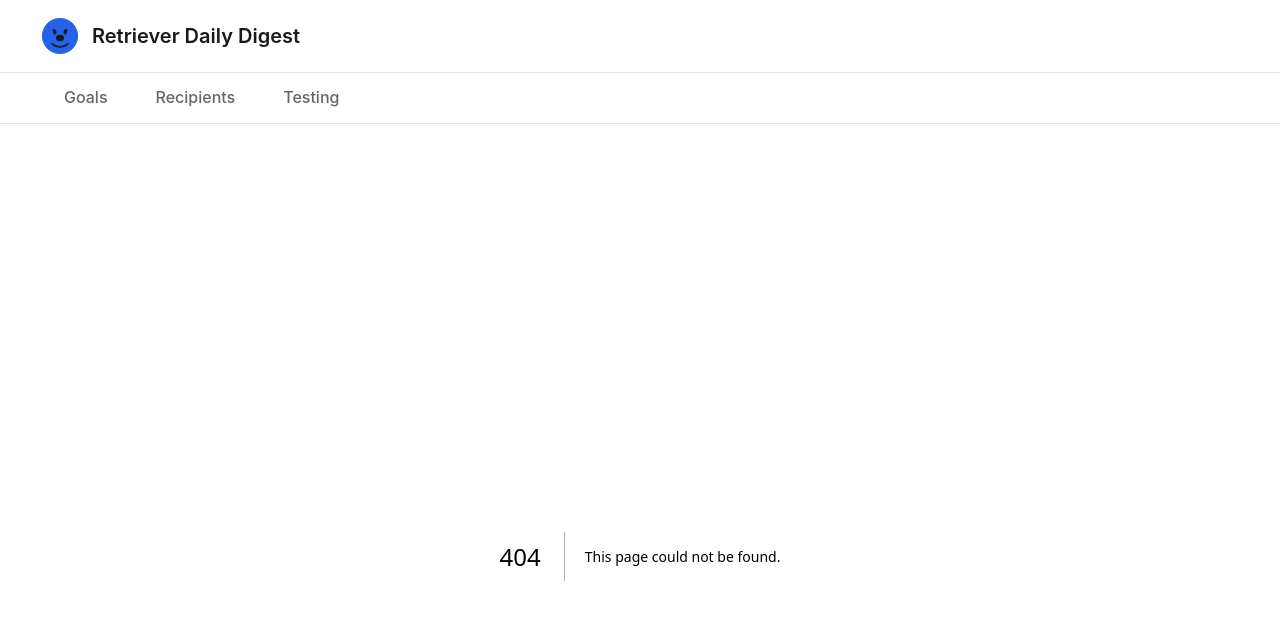
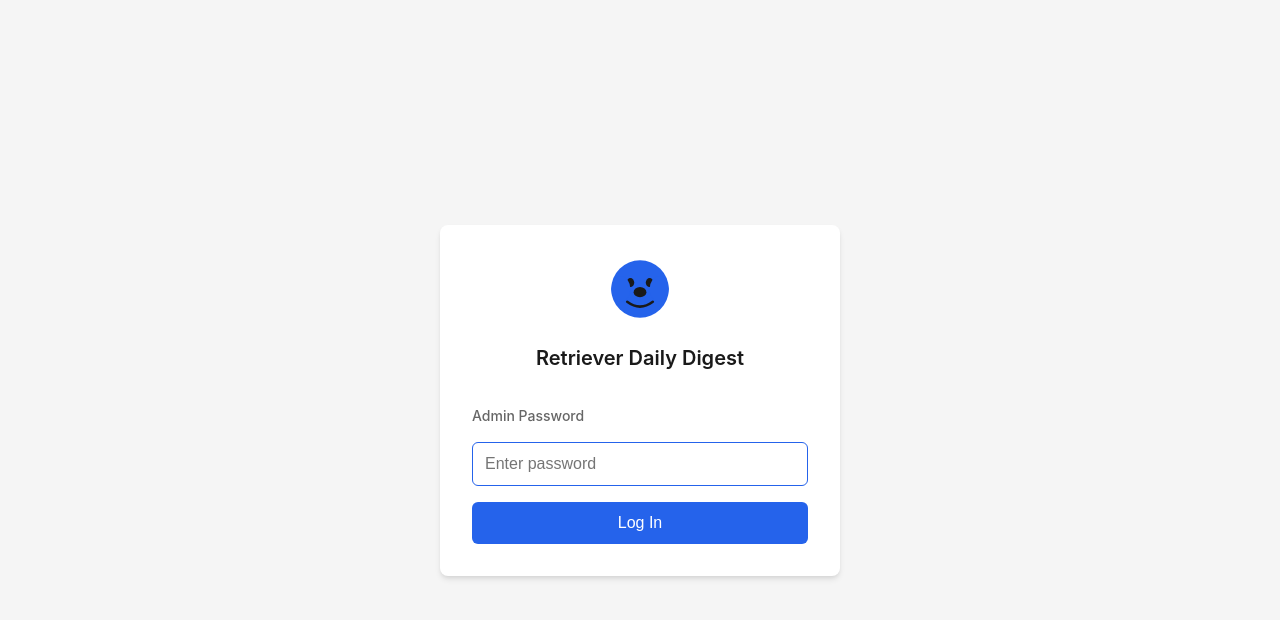
Before and after one commit to bobtucker1129/retriever_digest, a Next.js app: page /login in a window 1280 px wide. Before the commit this address had no page. Shown: the top 620 px of the page. Built offline with nearby package versions, Linux system fonts and the light colour scheme.

Commit message:
feat: US-008 - Add password protection middleware

```diff
--- /dev/null
+++ b/src/app/(auth)/layout.tsx
@@ -0,0 +1,7 @@
+export default function AuthLayout({
+  children,
+}: {
+  children: React.ReactNode;
+}) {
+  return <>{children}</>;
+}
--- /dev/null
+++ b/src/app/(auth)/login/page.tsx
@@ -0,0 +1,84 @@
+'use client';
+
+import { useState, FormEvent } from 'react';
+import { useRouter } from 'next/navigation';
+
+export default function LoginPage() {
+  const [password, setPassword] = useState('');
+  const [error, setError] = useState('');
+  const [isLoading, setIsLoading] = useState(false);
+  const router = useRouter();
+
+  async function handleSubmit(e: FormEvent) {
+    e.preventDefault();
+    setError('');
+    setIsLoading(true);
+
+    try {
+      const response = await fetch('/api/auth/login', {
+        method: 'POST',
+        headers: { 'Content-Type': 'application/json' },
+        body: JSON.stringify({ password }),
+      });
+
+      if (response.ok) {
+        router.push('/goals');
+      } else {
+        setError('Invalid password');
+      }
+    } catch {
+      setError('An error occurred. Please try again.');
+    } finally {
+      setIsLoading(false);
+    }
+  }
+
+  return (
+    <div className="login-container">
+      <div className="login-card">
+        <div className="login-header">
+          <svg
+            className="login-logo"
+            viewBox="0 0 100 100"
+            fill="none"
+            xmlns="http://www.w3.org/2000/svg"
+          >
+            <circle cx="50" cy="50" r="45" fill="#2563eb" />
+            <ellipse cx="35" cy="40" rx="6" ry="7" fill="#1a1a1a" />
+            <ellipse cx="65" cy="40" rx="6" ry="7" fill="#1a1a1a" />
+            <ellipse cx="50" cy="55" rx="10" ry="8" fill="#1a1a1a" />
+            <path
+              d="M30 70 Q50 85 70 70"
+              stroke="#1a1a1a"
+              strokeWidth="4"
+              fill="none"
+              strokeLinecap="round"
+            />
+            <ellipse cx="20" cy="50" rx="15" ry="20" fill="#2563eb" />
+            <ellipse cx="80" cy="50" rx="15" ry="20" fill="#2563eb" />
+          </svg>
+          <h1>Retriever Daily Digest</h1>
+        </div>
+        <form onSubmit={handleSubmit} className="login-form">
+          <label htmlFor="password" className="login-label">
+            Admin Password
+          </label>
+          <input
+            id="password"
+            type="password"
+            value={password}
+            onChange={(e) => setPassword(e.target.value)}
+            className="login-input"
+            placeholder="Enter password"
+            autoFocus
+            disabled={isLoading}
+          />
+          {error && <p className="login-error">{error}</p>}
+          <button type="submit" className="login-button" disabled={isLoading}>
+            {isLoading ? 'Logging in...' : 'Log In'}
+          </button>
+        </form>
+      </div>
+    </div>
+  );
+}
--- a/src/app/globals.css
+++ b/src/app/globals.css
@@ -102,3 +102,96 @@ main {
     padding: 1rem;
   }
 }
+
+/* Login Page Styles */
+.login-container {
+  min-height: 100vh;
+  display: flex;
+  align-items: center;
+  justify-content: center;
+  padding: 1rem;
+}
+
+.login-card {
+  background: var(--bg-primary);
+  border-radius: 8px;
+  box-shadow: 0 4px 6px -1px rgba(0, 0, 0, 0.1), 0 2px 4px -1px rgba(0, 0, 0, 0.06);
+  padding: 2rem;
+  width: 100%;
+  max-width: 400px;
+}
+
+.login-header {
+  text-align: center;
+  margin-bottom: 2rem;
+}
+
+.login-logo {
+  width: 64px;
+  height: 64px;
+  margin-bottom: 1rem;
+}
+
+.login-header h1 {
+  font-size: 1.25rem;
+  font-weight: 600;
+  color: var(--text-primary);
+}
+
+.login-form {
+  display: flex;
+  flex-direction: column;
+  gap: 1rem;
+}
+
+.login-label {
+  font-size: 0.875rem;
+  font-weight: 500;
+  color: var(--text-secondary);
+}
+
+.login-input {
+  width: 100%;
+  padding: 0.75rem;
+  border: 1px solid var(--border);
+  border-radius: 6px;
+  font-size: 1rem;
+  transition: border-color 0.15s;
+}
+
+.login-input:focus {
+  outline: none;
+  border-color: var(--accent);
+}
+
+.login-input:disabled {
+  background: var(--bg-secondary);
+  cursor: not-allowed;
+}
+
+.login-error {
+  color: #dc2626;
+  font-size: 0.875rem;
+  margin: 0;
+}
+
+.login-button {
+  background: var(--accent);
+  color: white;
+  border: none;
+  padding: 0.75rem;
+  border-radius: 6px;
+  font-size: 1rem;
+  font-weight: 500;
+  cursor: pointer;
+  transition: background-color 0.15s;
+}
+
+.login-button:hover:not(:disabled) {
+  background: var(--accent-hover);
+}
+
+.login-button:disabled {
+  opacity: 0.6;
+  cursor: not-allowed;
+}
--- a/src/app/layout.tsx
+++ b/src/app/layout.tsx
@@ -1,5 +1,4 @@
 import './globals.css';
-import Navigation from '@/components/Navigation';
 
 export const metadata = {
   title: 'Retriever Daily Digest',
@@ -13,35 +12,7 @@ export default function RootLayout({
 }) {
   return (
     <html lang="en">
-      <body>
-        <header className="header">
-          <div className="header-content">
-            <svg
-              className="logo"
-              viewBox="0 0 100 100"
-              fill="none"
-              xmlns="http://www.w3.org/2000/svg"
-            >
-              <circle cx="50" cy="50" r="45" fill="#2563eb" />
-              <ellipse cx="35" cy="40" rx="6" ry="7" fill="#1a1a1a" />
-              <ellipse cx="65" cy="40" rx="6" ry="7" fill="#1a1a1a" />
-              <ellipse cx="50" cy="55" rx="10" ry="8" fill="#1a1a1a" />
-              <path
-                d="M30 70 Q50 85 70 70"
-                stroke="#1a1a1a"
-                strokeWidth="4"
-                fill="none"
-                strokeLinecap="round"
-              />
-              <ellipse cx="20" cy="50" rx="15" ry="20" fill="#2563eb" />
-              <ellipse cx="80" cy="50" rx="15" ry="20" fill="#2563eb" />
-            </svg>
-            <h1 className="header-title">Retriever Daily Digest</h1>
-          </div>
-        </header>
-        <Navigation />
-        <main>{children}</main>
-      </body>
+      <body>{children}</body>
     </html>
   );
 }
```
Also changed, not shown: src/app/(admin)/layout.tsx (added, +39 -0 lines), src/app/api/auth/login/route.ts (added, +46 -0 lines), src/middleware.ts (added, +40 -0 lines), src/app/(admin)/goals/page.tsx (renamed from src/app/goals/page.tsx), src/app/(admin)/recipients/page.tsx (renamed from src/app/recipients/page.tsx), src/app/(admin)/testing/page.tsx (renamed from src/app/testing/page.tsx).
